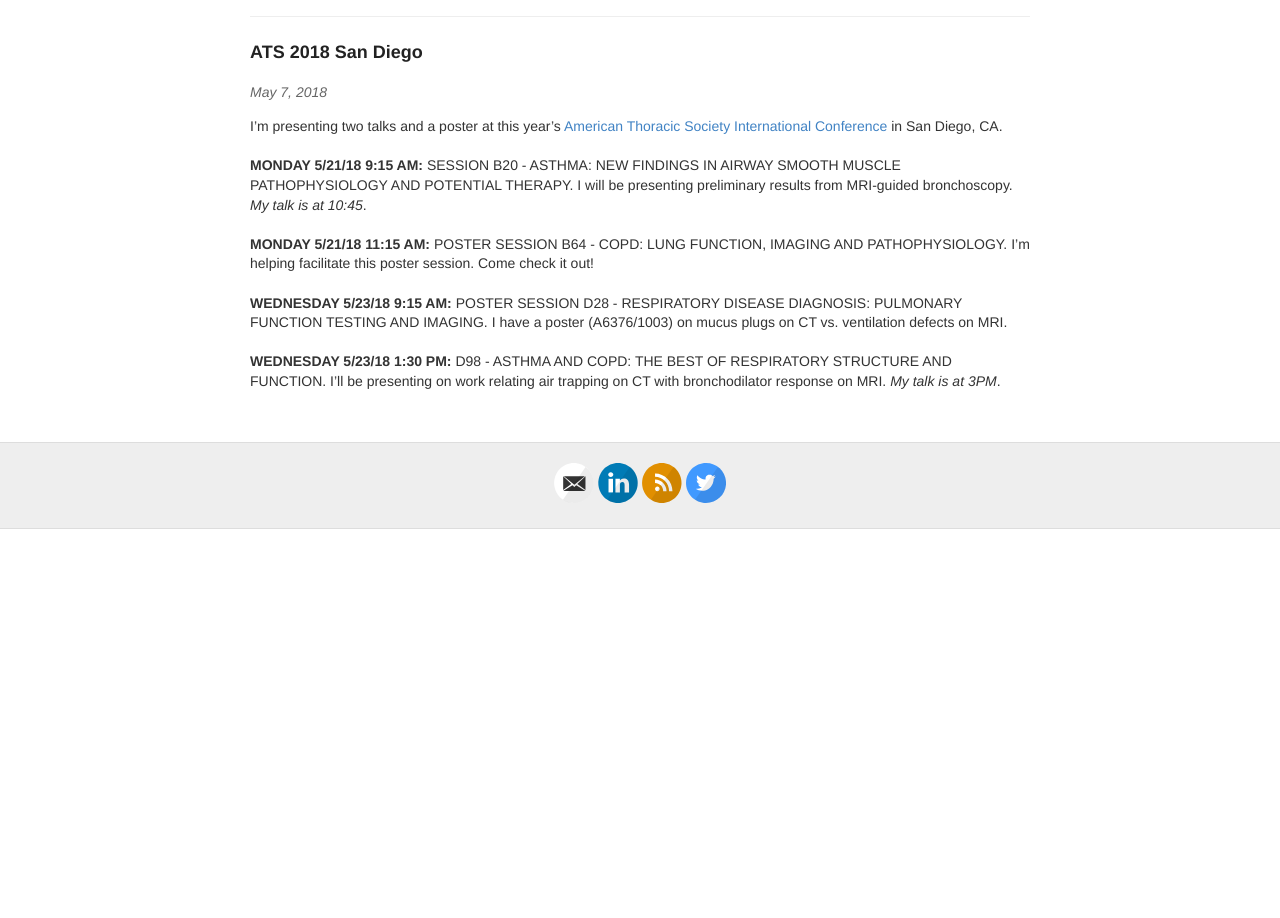
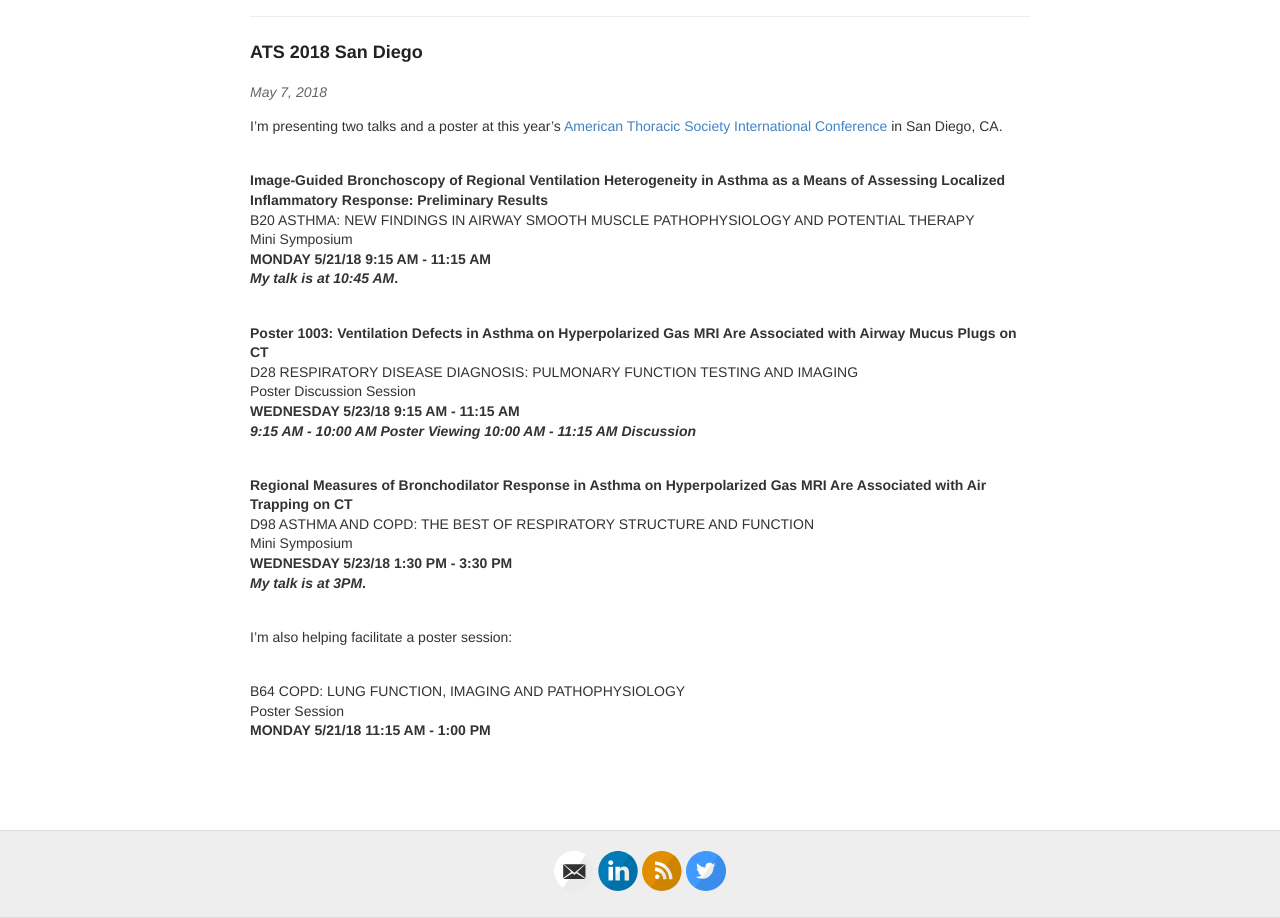
Before and after one commit to mummydg/mummydg.github.io, a Jekyll site: the page built from _posts/2018-05-07-ATS-2018.md, in a window 1280 px wide, cut to the strip 144-1062 px from the top of the page. Built offline with Jekyll 4.4.1, drawn with Linux system fonts in a browser that asks for light colours; before the commit the page ends 900 px from its top, so only the background shows below that.

Commit message:
updating ATS 2018

```diff
--- a/_posts/2018-05-07-ATS-2018.md
+++ b/_posts/2018-05-07-ATS-2018.md
@@ -6,10 +6,34 @@ title: ATS 2018 San Diego
 
 I'm presenting two talks and a poster at this year's <a href ="http://conferance.thoracic.org">American Thoracic Society International Conference</a> in San Diego, CA.
 <br><br>
-<b>MONDAY 5/21/18 9:15 AM:</b> SESSION B20 - ASTHMA: NEW FINDINGS IN AIRWAY SMOOTH MUSCLE PATHOPHYSIOLOGY AND POTENTIAL THERAPY. I will be presenting preliminary results from MRI-guided bronchoscopy. <i>My talk is at 10:45</i>.
+
+<b>Image-Guided Bronchoscopy of Regional Ventilation Heterogeneity in Asthma as a Means of Assessing Localized Inflammatory Response: Preliminary Results</b><br>
+B20 ASTHMA: NEW FINDINGS IN AIRWAY SMOOTH MUSCLE PATHOPHYSIOLOGY AND POTENTIAL
+THERAPY<br>
+Mini Symposium<br>
+<b>MONDAY 5/21/18 9:15 AM - 11:15 AM<br>
+<i>My talk is at 10:45 AM</i>.
 <br><br>
-<b>MONDAY 5/21/18 11:15 AM:</b> POSTER SESSION B64 - COPD: LUNG FUNCTION, IMAGING AND PATHOPHYSIOLOGY. I'm helping facilitate this poster session. Come check it out!
+
+<b>Poster 1003: Ventilation Defects in Asthma on Hyperpolarized Gas MRI Are
+Associated with Airway Mucus Plugs on CT</b><br>
+D28 RESPIRATORY DISEASE DIAGNOSIS: PULMONARY FUNCTION TESTING AND IMAGING<br>
+Poster Discussion Session<br>
+<b>WEDNESDAY 5/23/18 9:15 AM - 11:15 AM<br>
+<i>9:15 AM - 10:00 AM Poster Viewing</i>
+<i>10:00 AM - 11:15 AM Discussion</i>
 <br><br>
-<b>WEDNESDAY 5/23/18 9:15 AM:</b> POSTER SESSION D28 - RESPIRATORY DISEASE DIAGNOSIS: PULMONARY FUNCTION TESTING AND IMAGING. I have a poster (A6376/1003) on mucus plugs on CT vs. ventilation defects on MRI.
+
+<b>Regional Measures of Bronchodilator Response in Asthma on Hyperpolarized Gas MRI Are Associated with Air Trapping on CT</b><br>
+D98 ASTHMA AND COPD: THE BEST OF RESPIRATORY STRUCTURE AND FUNCTION<br>
+Mini Symposium<br>
+<b>WEDNESDAY 5/23/18 1:30 PM - 3:30 PM<br>
+<i>My talk is at 3PM</i>.
 <br><br>
-<b>WEDNESDAY 5/23/18 1:30 PM: </b> D98 - ASTHMA AND COPD: THE BEST OF RESPIRATORY STRUCTURE AND FUNCTION. I'll be presenting on work relating air trapping on CT with bronchodilator response on MRI. <i>My talk is at 3PM</i>.
+
+I'm also helping facilitate a poster session: <br><br>
+
+B64 COPD: LUNG FUNCTION, IMAGING AND PATHOPHYSIOLOGY<br>
+Poster Session <br>
+<b>MONDAY 5/21/18 11:15 AM - 1:00 PM<br>
+<br><br>
```
